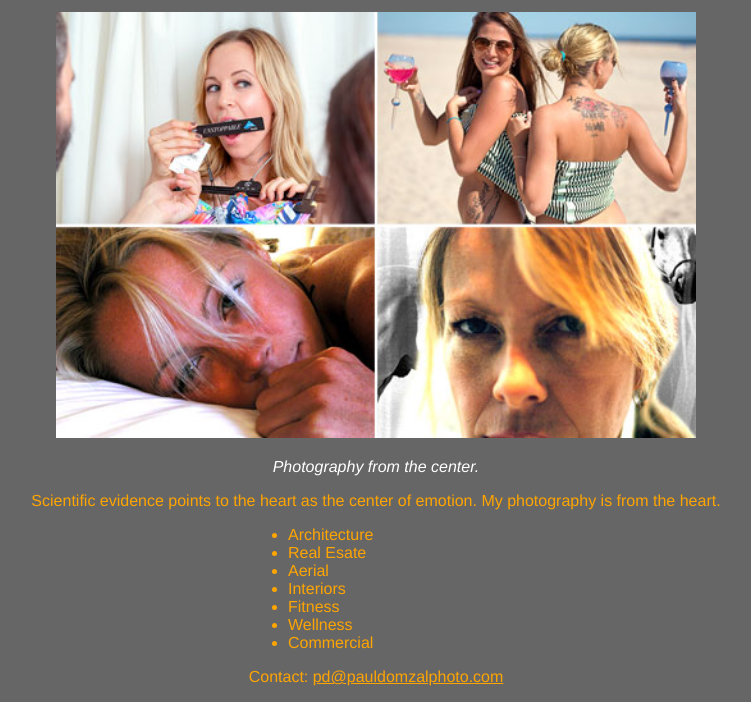
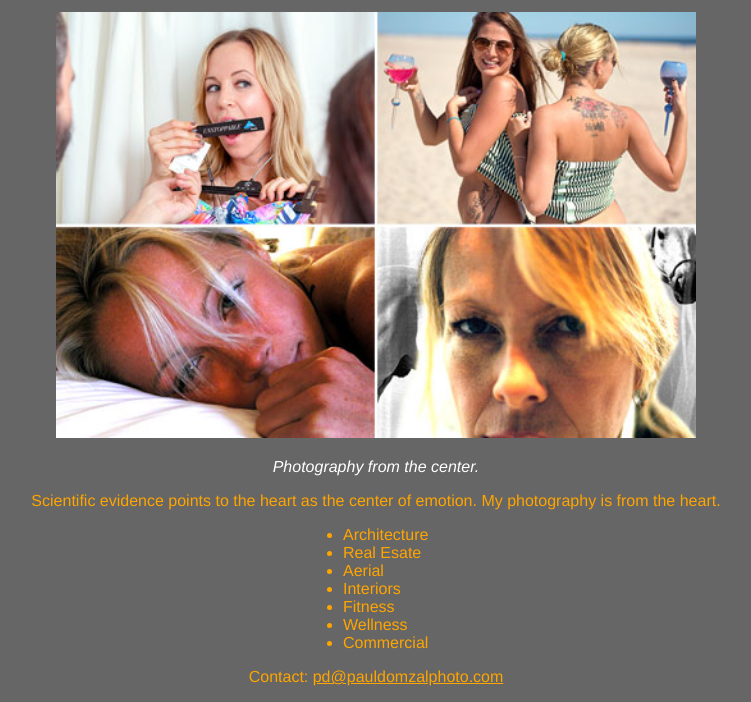
Before and after one commit to pdomzal/pdomzal.github.io, a plain HTML site: page index.html in a window 1280 px wide. Shown: the part 113-815 px from the top of the page, without its empty margins (264-1015 px from the left). Drawn offline with Linux system fonts and the light colour scheme.

Commit message:
unit3project corrected

```diff
--- a/css/style.css
+++ b/css/style.css
@@ -6,29 +6,34 @@ body {
 	margin: 0;
 	padding: 0;
 }
+
 h1 {
 	font-size: 50px;
 }
+
 img {
 	width: 50%;
 	height: auto;
 }
+
 #slogan {
 	color: #fff;
 }
+
 a {
 	color: orange;
 }
+
 a:hover {
 	color: white;
 }
+
 ul {
 	text-align: left;
 
+}
 
+.centered {
+	width: 146px;
+	margin: 0 auto;
 }
-.centered {
-
-	margin-left: 40%;
-
-}
--- a/index.html
+++ b/index.html
@@ -6,7 +6,7 @@
 </head>
 <body>
 	<header><h1>Paul Domzal Photo</h1></header>
-	<img src="img/photography-commercial-tn.jpg">
+	<img src="img/photography-commercial-tn.jpg" alt="Commercial photography thumbnails">
 	<p id="slogan"><i>Photography from the center.</i></p>
 	<p>Scientific evidence points to the heart as the center of emotion. My photography is from the heart.</p>
 	<div class="centered">
```
